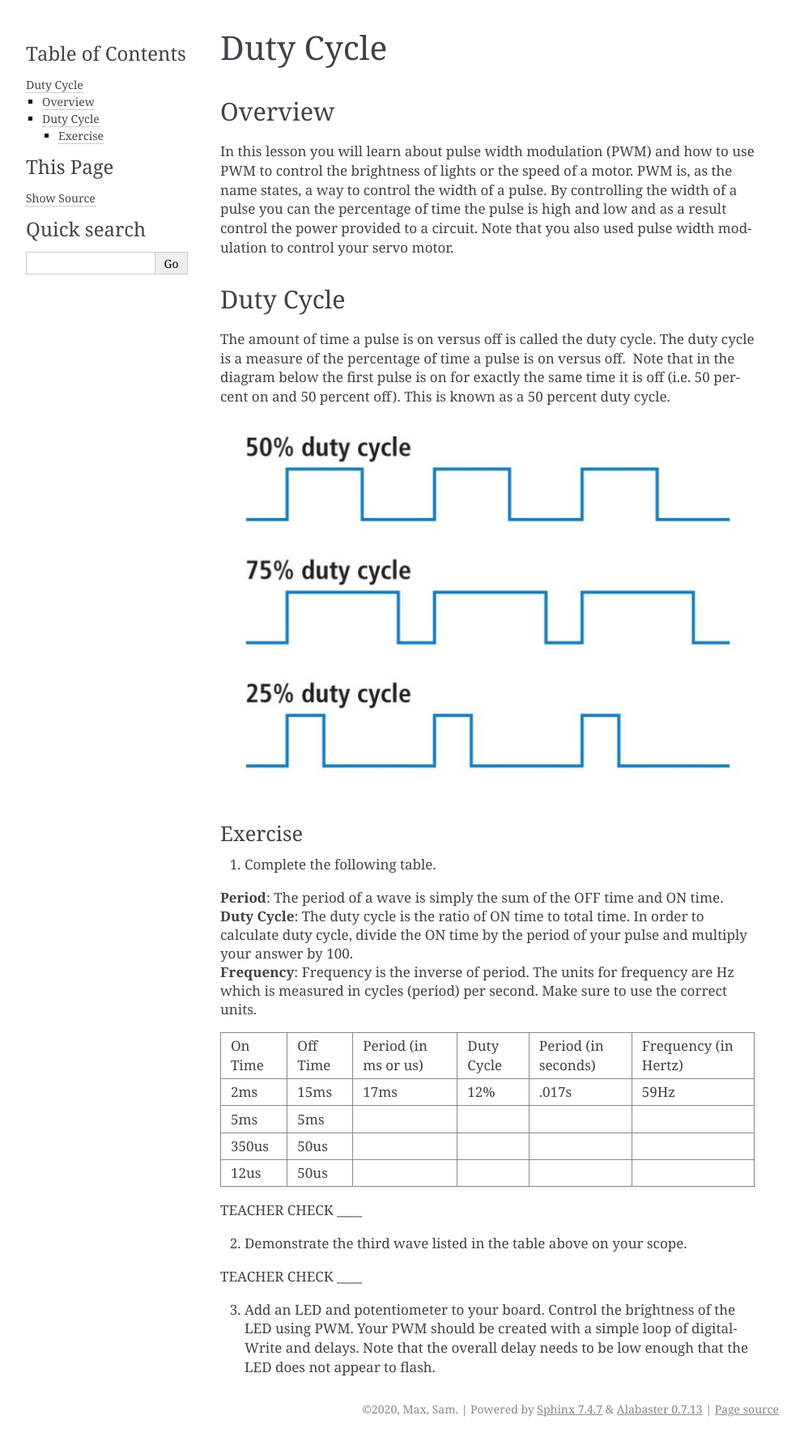
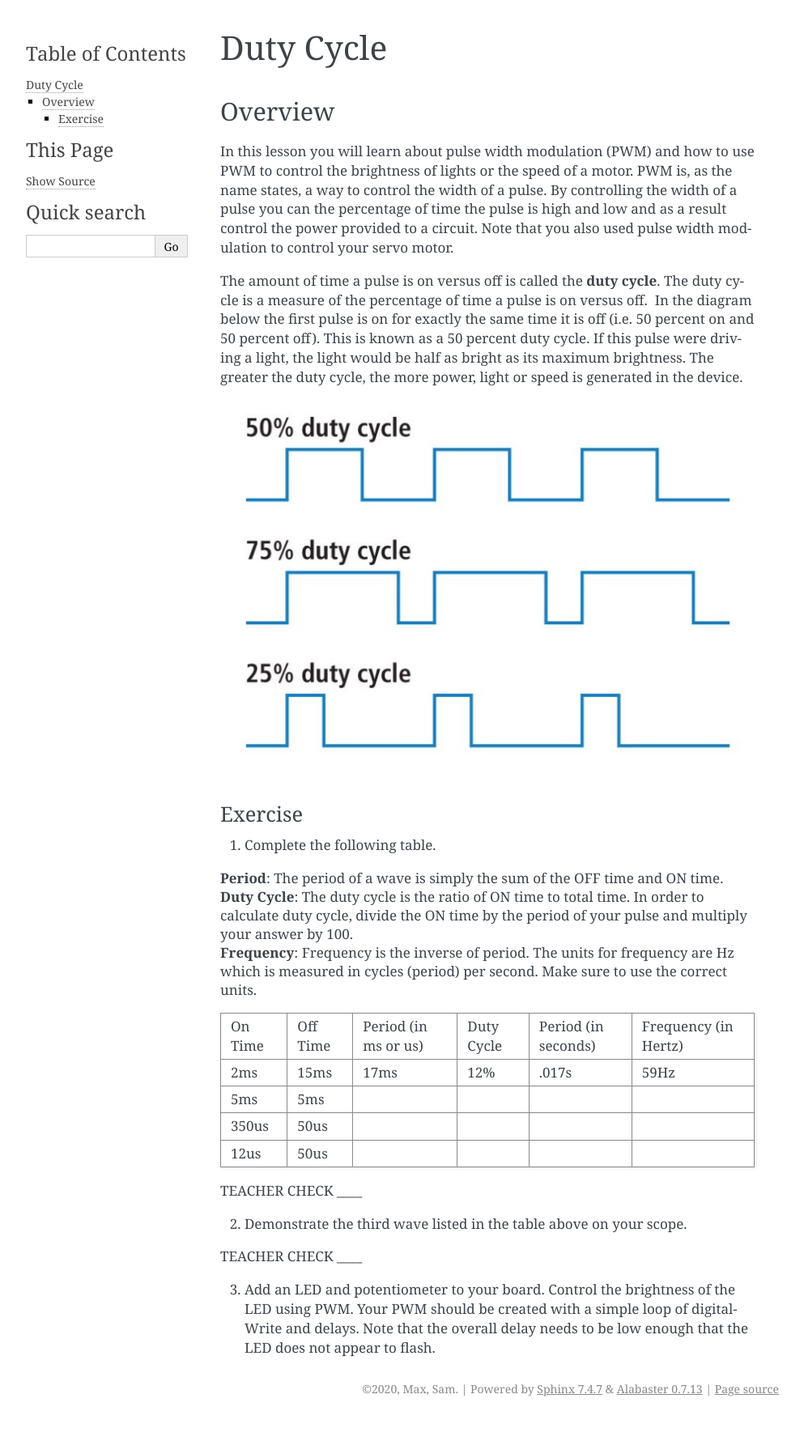
Before and after one commit to maxtkc/mvths-wiki, a Sphinx documentation site: the page built from docs/054-duty-cycle.rst, in a window 1280 px wide. Shown: the whole page at 81% size, without its empty margins (148-1141 px from the left). Built offline with Sphinx 7.4.7, drawn with Linux system fonts in a browser that asks for light colours; pages that are not in the unit, such as notebooks, are missing from menus; after the commit the page ends 1755 px from its top, so only the background shows below that.

Commit message:
Update 054-duty-cycle.rst

```diff
--- a/docs/054-duty-cycle.rst
+++ b/docs/054-duty-cycle.rst
@@ -6,10 +6,7 @@ Overview
 
 In this lesson you will learn about pulse width modulation (PWM) and how to use PWM to control the brightness of lights or the speed of a motor. PWM is, as the name states, a way to control the width of a pulse. By controlling the width of a pulse you can the percentage of time the pulse is high and low and as a result control the power provided to a circuit. Note that you also used pulse width modulation to control your servo motor.
 
-Duty Cycle
-----------
-
-The amount of time a pulse is on versus off is called the duty cycle. The duty cycle is a measure of the percentage of time a pulse is on versus off.  Note that in the diagram below the first pulse is on for exactly the same time it is off (i.e. 50 percent on and 50 percent off). This is known as a 50 percent duty cycle.
+The amount of time a pulse is on versus off is called the **duty cycle**. The duty cycle is a measure of the percentage of time a pulse is on versus off.  In the diagram below the first pulse is on for exactly the same time it is off (i.e. 50 percent on and 50 percent off). This is known as a 50 percent duty cycle. If this pulse were driving a light, the light would be half as bright as its maximum brightness. The greater the duty cycle, the more power, light or speed is generated in the device.
 
 .. figure:: images/image112.png
    :alt:
```
